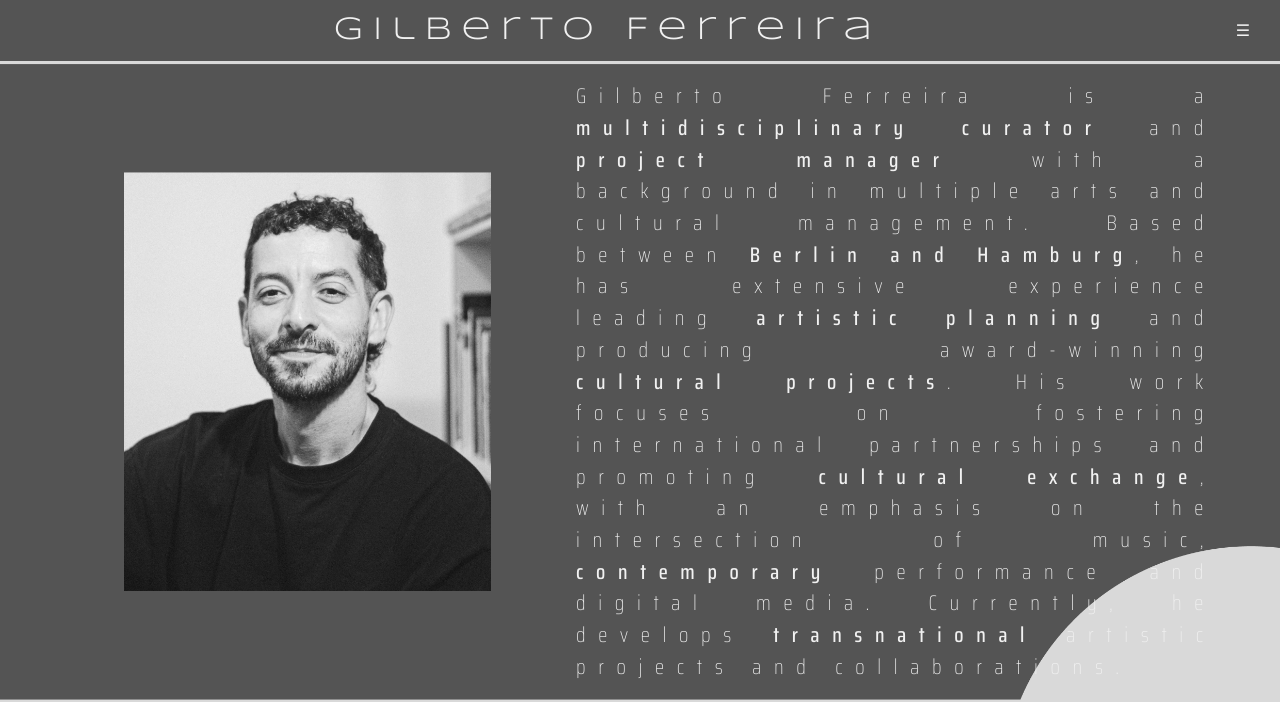
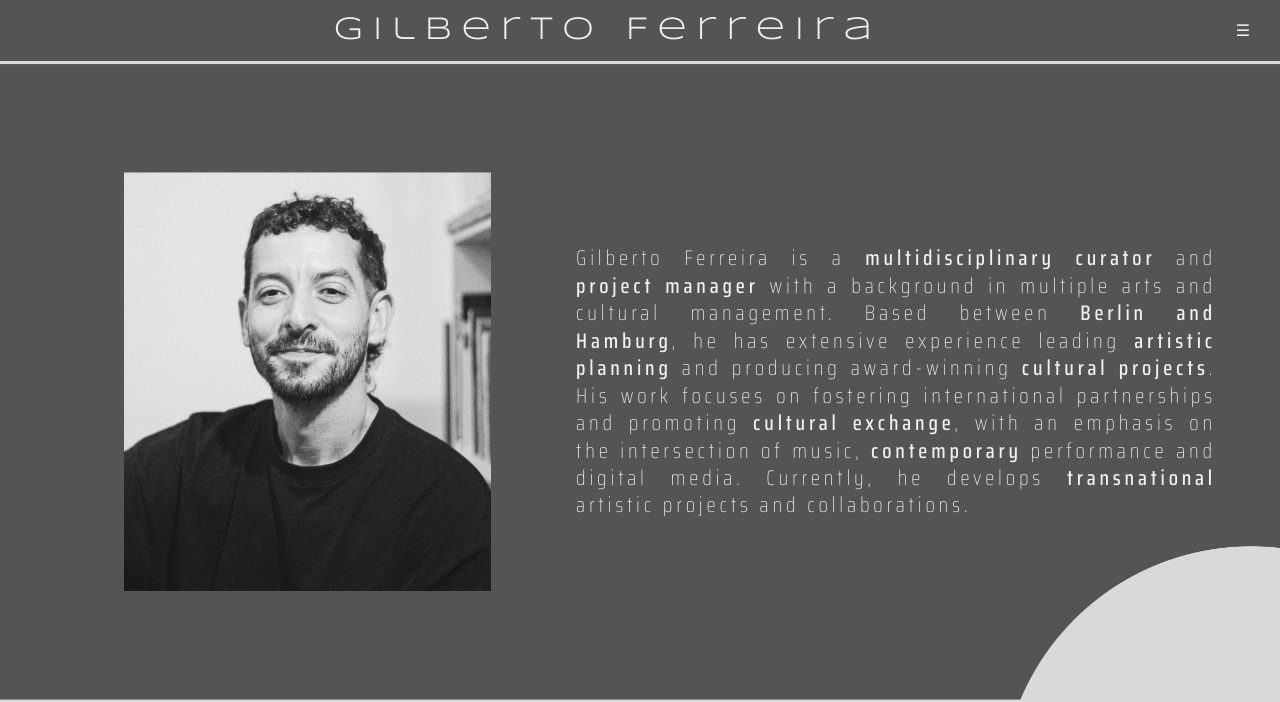
Before and after one commit to gilbertoferreiraix/gilbertoferreiraix.github.io, a plain HTML site: page teste2.html in a window 1280 px wide. Shown: the top 702 px of the page. Drawn offline with nearby package versions, Linux system fonts and the light colour scheme.

Commit message:
Update teste2.html

```diff
--- a/teste2.html
+++ b/teste2.html
@@ -236,7 +236,7 @@ body {
   font-weight: 500;
 }
 
-.line.biom { line-height: clamp(1.2, 1.5, 2.1); letter-spacing: clamp(0.6em, 0.5vw, 1.2em) }
+.line.biom { line-height: clamp(1.2, 1.3, 2.1); letter-spacing: clamp(0.1em, 0.3vw, 0.2em) }
 
 .line.large { font-size: 2.3vw; font-weight: 400 }
 .line.medium { font-size: 2vw; line-height: 1.0}
```
